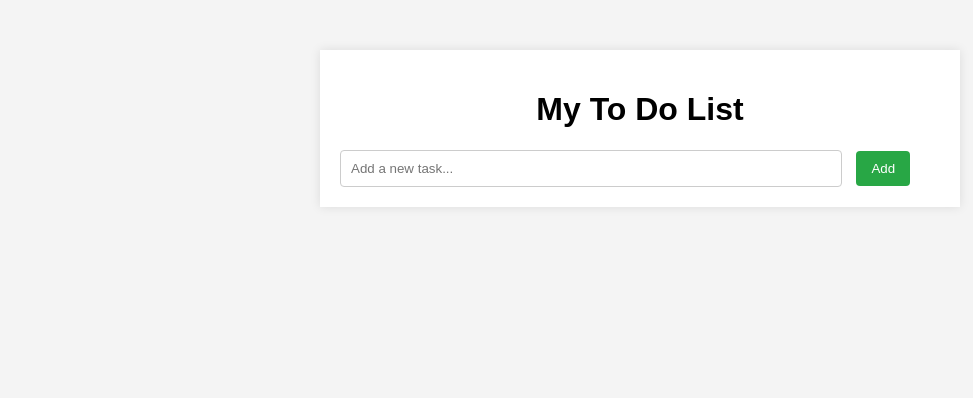
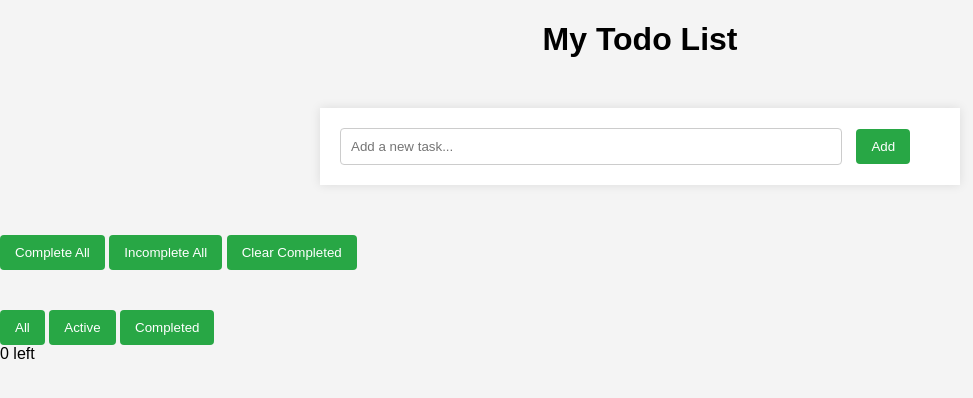
Before and after one commit to AhmadAlhajAsaad/todo-list, a website: page public/index.html in a window 1280 px wide. Shown: the whole page, without its empty margins (0-973 px from the left). Drawn offline with Linux system fonts and the light colour scheme; files whose address does not match are found by name.

Commit message:
Add buttons for completed tasks, incomplete tasks, and to delete tasks.

```diff
--- a/public/index.html
+++ b/public/index.html
@@ -2,18 +2,37 @@
 <html lang="en">
 <head>
   <meta charset="UTF-8" />
-  <meta name="viewport" content="width=device-width, initial-scale=1.0" />
-  <script src="dist/index.js" type="module"></script>
-  <title>TODO List</title>
+  <meta name="viewport" content="width=device-width, initial-scale=1.0"/>
+  <title>Todo List</title>
   <link rel="stylesheet" href="style.css" />
+  <!-- Build TypeScript to dist/index.js -->
+  <script src="dist/index.js" type="module" defer></script>
 </head>
 <body>
-  <form id="container">
-    <h1>My To Do List</h1>
-    <input type="text" id="todo-input" placeholder="Add a new task..." />
-    <button type="submit">Add</button>
-  </form>
+  <main class="app">
+    <h1>My Todo List</h1>
 
-  <ul id="list"></ul>
+    <form id="container" class="add-form">
+      <input id="todo-input" type="text" placeholder="Add a new task..." autocomplete="off" />
+      <button type="submit">Add</button>
+    </form>
+
+    <div class="bulk-actions">
+      <button id="complete-all" type="button" title="Mark all tasks as completed">Complete All</button>
+      <button id="incomplete-all" type="button" title="Mark all tasks as incomplete">Incomplete All</button>
+      <button id="clear-completed" type="button" title="Delete all completed tasks">Clear Completed</button>
+    </div>
+
+    <ul id="list" class="todo-list" aria-live="polite"></ul>
+
+    <footer class="footer">
+      <div class="filters">
+        <button id="filter-all"        type="button" data-filter="all">All</button>
+        <button id="filter-active"     type="button" data-filter="active">Active</button>
+        <button id="filter-completed"  type="button" data-filter="completed">Completed</button>
+      </div>
+      <span class="counter"><span id="items-left">0</span> left</span>
+    </footer>
+  </main>
 </body>
 </html>
```
